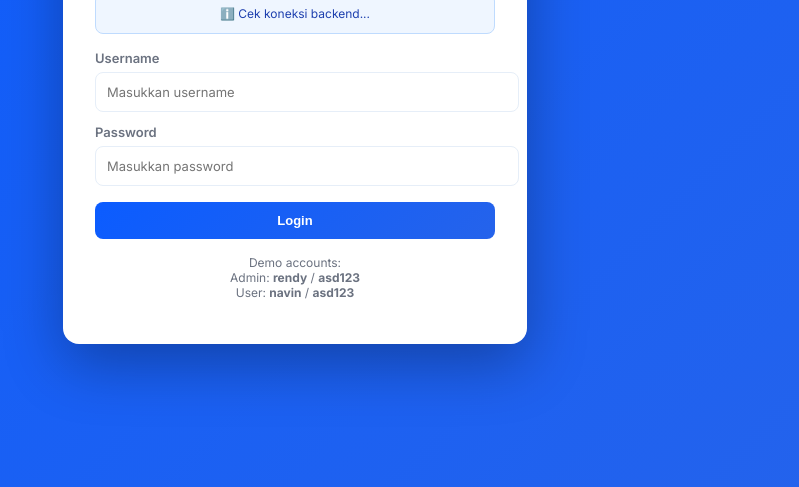
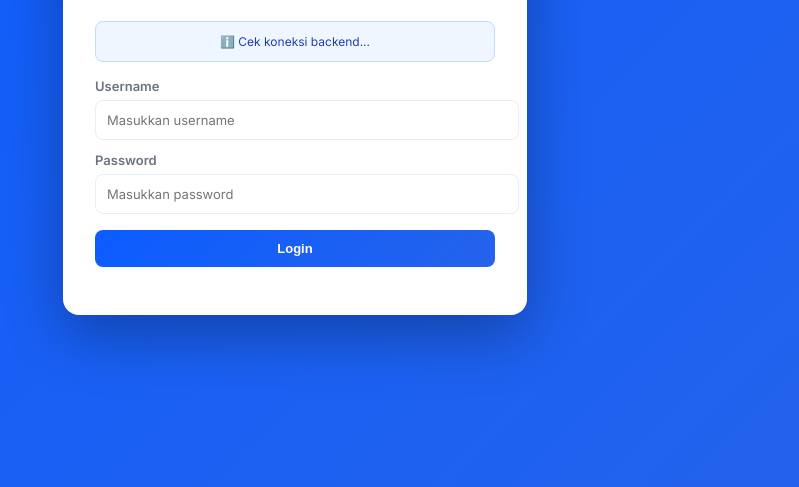
Before and after one commit to aceksell168/Check-Minera-Balance, a website: page index.html in a window 1280 px wide. Shown: the part 313-800 px from the top of the page, without its empty margins (345-1144 px from the left). Drawn offline with Linux system fonts and the light colour scheme.

Commit message:
Update index.html

```diff
--- a/index.html
+++ b/index.html
@@ -100,9 +100,6 @@
       <input id="loginPassword" type="password" placeholder="Masukkan password">
       <button class="primary" style="width:100%;margin-top:16px" onclick="handleLogin()">Login</button>
       <p style="text-align:center;font-size:12px;color:var(--muted);margin-top:16px">
-        Demo accounts:<br>
-        Admin: <strong>rendy</strong> / <strong>asd123</strong><br>
-        User: <strong>navin</strong> / <strong>asd123</strong>
       </p>
     </div>
   </div>
```
